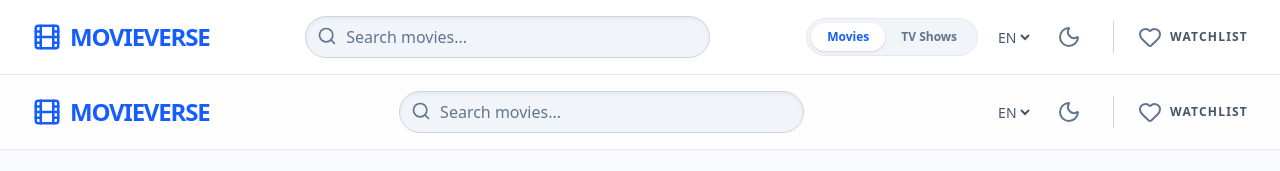
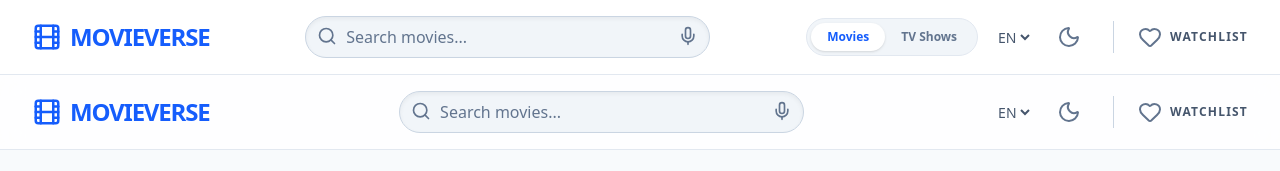
Before and after one commit to KeshavxA/movie-verse, a React (Vite) app: page /watchlist in a window 1280 px wide. Shown: the top 171 px of the page. Built offline with nearby package versions, Linux system fonts and the light colour scheme.

Commit message:
feat: Add Voice Search using Web Speech API

```diff
--- a/src/components/navbar.jsx
+++ b/src/components/navbar.jsx
@@ -1,5 +1,5 @@
 import { useState, useEffect, useRef } from "react";
-import { Search, Film, X, Heart, Sun, Moon, History, Trash2 } from "lucide-react";
+import { Search, Film, X, Heart, Sun, Moon, History, Trash2, Mic, MicOff } from "lucide-react";
 import { Link, useNavigate } from "react-router-dom";
 import { useWatchlist } from "../context/WatchlistContext";
 import { useTheme } from "../context/ThemeContext";
@@ -13,6 +13,49 @@ const Navbar = ({ searchTerm, setSearchTerm, mediaType, setMediaType }) => {
 
   const [searchHistory, setSearchHistory] = useState([]);
   const [isFocused, setIsFocused] = useState(false);
+  const [isListening, setIsListening] = useState(false);
+
+  const SpeechRecognition = window.SpeechRecognition || window.webkitSpeechRecognition;
+  const recognition = SpeechRecognition ? new SpeechRecognition() : null;
+
+  if (recognition) {
+    recognition.continuous = false;
+    recognition.lang = lang; // Use selected language for speech recognition
+    recognition.interimResults = false;
+  }
+
+  const toggleVoiceSearch = () => {
+    if (!recognition) {
+      alert("Your browser does not support Voice Search.");
+      return;
+    }
+
+    if (isListening) {
+      recognition.stop();
+      setIsListening(false);
+    } else {
+      recognition.start();
+      setIsListening(true);
+
+      recognition.onresult = (event) => {
+        const transcript = event.results[0][0].transcript;
+        setSearchTerm(transcript);
+        if(window.location.pathname !== "/") {
+          navigate("/");
+        }
+        setIsListening(false);
+      };
+
+      recognition.onerror = (event) => {
+        console.error("Speech recognition error", event.error);
+        setIsListening(false);
+      };
+
+      recognition.onend = () => {
+        setIsListening(false);
+      };
+    }
+  };
 
   useEffect(() => {
     const saved = localStorage.getItem("movieverse_search_history");
@@ -81,14 +124,26 @@ const Navbar = ({ searchTerm, setSearchTerm, mediaType, setMediaType }) => {
           size={20}
         />
 
+        <div className="absolute right-3 top-2.5 flex items-center gap-2">
           {searchTerm && (
             <button
               onClick={() => setSearchTerm("")}
-            className="absolute right-3 top-2.5 text-slate-500 hover:text-slate-900 dark:hover:text-white transition-colors"
+              className="text-slate-500 hover:text-slate-900 dark:hover:text-white transition-colors"
             >
               <X size={20} />
             </button>
           )}
+
+          {SpeechRecognition && (
+            <button
+              onClick={toggleVoiceSearch}
+              className={`transition-colors ${isListening ? 'text-red-500 animate-pulse' : 'text-slate-500 hover:text-blue-500'}`}
+              title="Voice Search"
+            >
+              {isListening ? <MicOff size={20} /> : <Mic size={20} />}
+            </button>
+          )}
+        </div>
 
         {isFocused && searchHistory.length > 0 && (
           <div className="absolute top-full left-0 w-full mt-2 bg-white dark:bg-slate-900 border border-slate-200 dark:border-slate-700 rounded-xl shadow-2xl overflow-hidden z-50">
```
Lines whose indentation alone changed are shown as unchanged.
